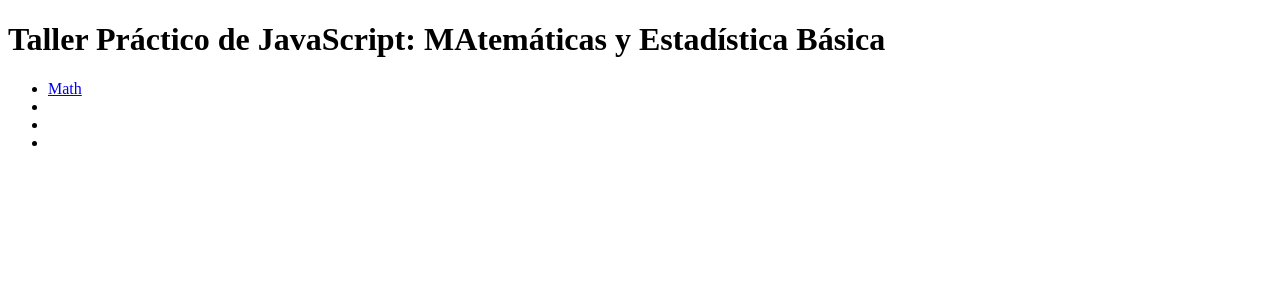
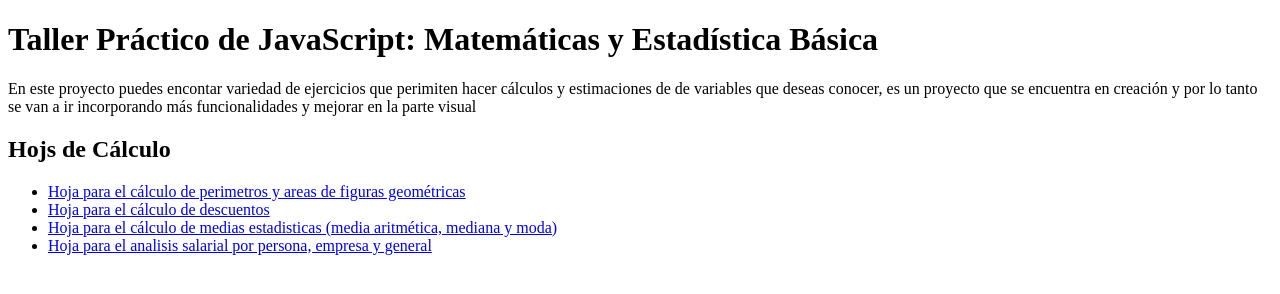
Before and after one commit to ApoloSeth/practico-JavaScript-math-statistics, a plain HTML site: page index.html in a window 1280 px wide. Drawn offline with Linux system fonts and the light colour scheme.

Commit message:
Maquetación inicial de la página Index

```diff
--- a/index.html
+++ b/index.html
@@ -9,16 +9,19 @@
 <body>
     <main>
         <div>
-            <h1>Taller Práctico de JavaScript: MAtemáticas y Estadística Básica</h1>
-            <ul>
-                <li><a href="./pages/math.html">Math</a></li>
-                <li><a href="./pages/descuentos.html"></a></li>
-                <li><a href="./pages/platzimath.html"></a></li>
-                <li><a href="./pages/salarios.html"></a></li>
-            </ul>
+            <h1>Taller Práctico de JavaScript: Matemáticas y Estadística Básica</h1>
+            <p>En este proyecto puedes encontar variedad de ejercicios que perimiten hacer cálculos y estimaciones de de variables que deseas conocer, es un proyecto que se encuentra en creación y por lo tanto se van a ir incorporando más funcionalidades y mejorar en la parte visual</p>
+            <div>
+                <h2>Hojs de Cálculo</h2>
+                <ul>
+                    <li><a href="./pages/math.html">Hoja para el cálculo de perimetros y areas de figuras geométricas</a></li>
+                    <li><a href="./pages/descuentos.html">Hoja para el cálculo de descuentos</a></li>
+                    <li><a href="./pages/platzimath.html">Hoja para el cálculo de medias estadisticas (media aritmética, mediana y moda)</a></li>
+                    <li><a href="./pages/salarios.html">Hoja para el analisis salarial por persona, empresa  y general</a></li>
+                </ul>
+            </div>
         </div>
     </main>
-
     <script src="./main.js"></script>
 </body>
 </html>
```
